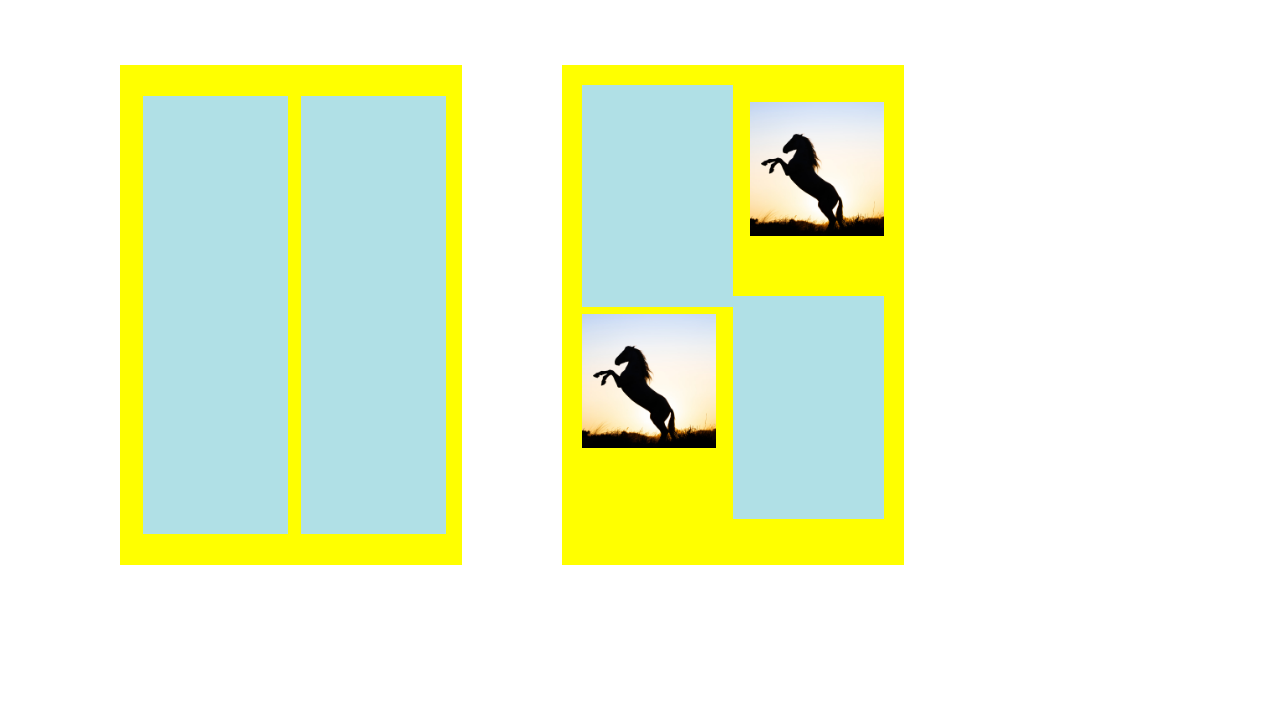
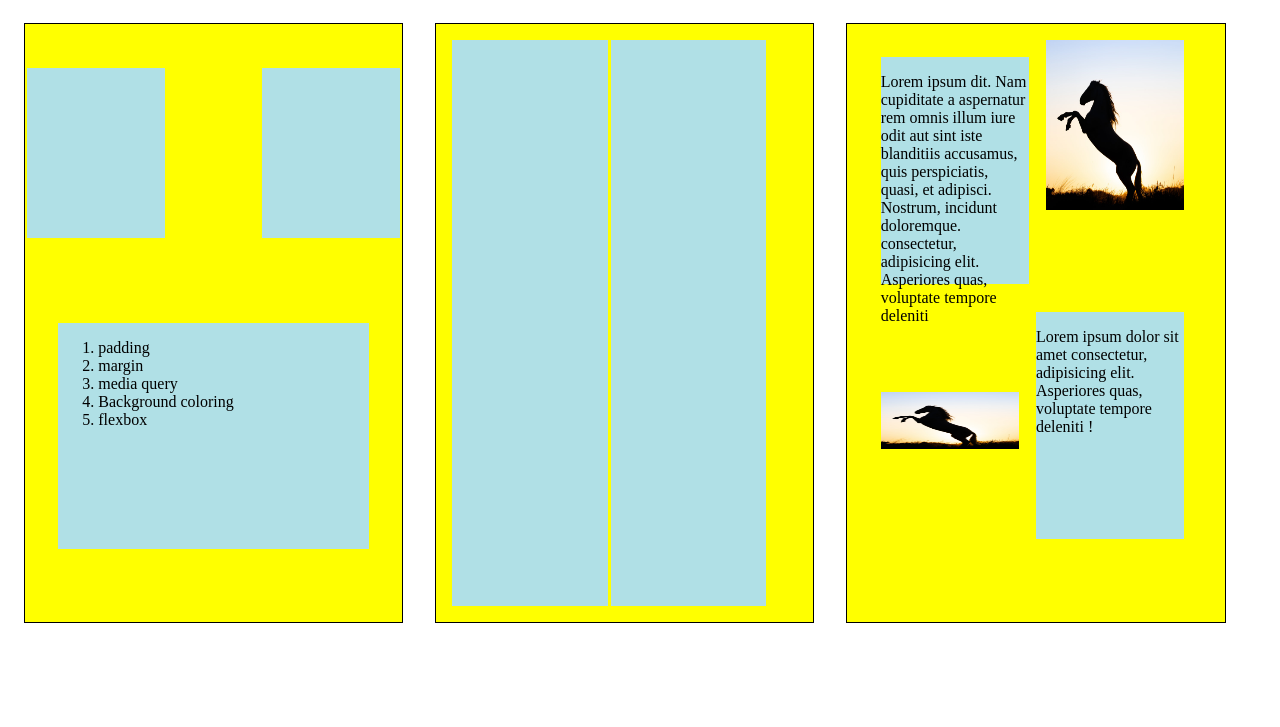
Before and after one commit to Adarshjain10/BOLT-E-commerce-Site, a plain HTML site: page test.html in a window 1280 px wide. Shown: the part 73-800 px from the top of the page. Drawn offline with Linux system fonts and the light colour scheme.

Commit message:
test files

```diff
--- /dev/null
+++ b/test.css
@@ -0,0 +1,222 @@
+.{
+
+}
+.wrapper{
+    width:100%;
+}
+.list{
+    color:black;
+}
+.h1{
+    text-align: center;
+}
+.box{
+    width:30%;
+    height: 600px;
+    border:1px solid black;
+    box-sizing: border-box;
+    float:left;
+    margin: 1em;
+    padding:1em;
+    display: flex;
+    flex-direction: row;
+    flex-wrap: wrap;
+    background-color:yellow;
+}
+.inner{
+    width: 50%;
+    background-color:powderblue;
+    height: 80%;
+}
+.sb{
+
+position: relative;
+
+    left:1%;
+}
+.first{
+    width:40%;
+    height: 30%;
+
+}
+.first1{
+    width:90%;
+    height: 40%;
+}
+.box1{
+    background-color: powderblue;
+    position: relative;
+    top: 5%;
+    left:-4%;
+
+
+}
+.box2{
+    background-color:powderblue;
+    position: relative;
+    top:5%;
+    left: 24%;
+
+}
+.box3{
+    background-color: powderblue;
+    position: relative;
+    width:40%;
+    top:5%;
+    left: 5%;
+
+
+}
+.third{
+    width: 43%;
+    height: 40%;
+
+}
+.b31{
+
+}
+.b32{
+	width: 45%;
+	height: 45%;
+	margin: 5%  ;
+	background-color:powderblue;
+	position: relative;
+	bottom: 65%;
+	left: 45%;
+
+}
+.img1{
+	position: relative;
+	left: 55%;
+	top: 40%;
+}
+.img2{
+	position: relative;
+	bottom: 30%;
+	left: 5%;
+}
+.bo1{
+    width: 45%;
+	height: 45%;
+
+	margin: 5% ;
+	background-color:powderblue;
+
+}
+.bo2{
+    width: 45%;
+	height: 45%;
+	margin: 5%  ;
+	background-color:powderblue;
+	position: relative;
+	bottom: 1%;
+	left: 45%;
+
+}
+/*.bo1{
+    background-color: aqua;
+    position: absolute;
+    margin:24px;
+}
+.bo2{
+    background-color: aqua;
+    position: absolute;
+    left:1230px;
+    top:17px;
+}
+.bo3{
+    background-color: aqua;
+    position: absolute;
+    top:299px;
+    left:961px;
+}
+.bo4{
+    background-color: aqua;
+    position: absolute;
+    top:251px;
+    left:1163px;
+    margin:15px;
+}*/
+@media screen and (min-width: 769px){  /*full screen = dimensions should be less*/
+        .box{
+            width:30%
+        }
+        .inner{
+
+            height: 100%;
+        }
+        .sm{
+            width: 45%;
+        }
+         .sb{
+            width: 45%;
+        }
+
+        .box1{
+            width: 40%;
+        }
+        .box2{
+            width: 40%;
+        }
+        .box3{
+            width: 90%;
+        }
+        .bo1,.bo2,.bo3,.bo4{
+            width: 43%;
+            height: 40%;
+
+        }
+
+}
+@media screen and (max-width: 768px){   /*small screen = dimensions should be large */
+    .box{
+        width:100%
+    }
+    .inner{
+
+        height: 30%;
+    }
+    .sm{
+        width: 100%;
+    }
+    .sb{
+        width: 100%;
+    }
+
+
+
+    .box1{
+        width: 40%;
+    }
+    .box2{
+        width: 40%;
+    }
+    .box3{
+        width: 80%;
+    }
+    .third{
+        width: 43%;
+        height: 40%;
+    }
+    /*.bo1{
+
+       margin:5%;
+
+    }
+    .bo2{
+
+        position: relative;
+        left:16%;
+        top:14%;
+
+    }
+    .bo3{
+
+        position: relative;
+        top:2%;
+    }
+    .bo4{
+        position: relative;
+
+    }*/
+}
--- a/test.html
+++ b/test.html
@@ -4,46 +4,60 @@
     <meta charset="UTF-8">
     <meta http-equiv="X-UA-Compatible" content="IE=edge">
     <meta name="viewport" content="width=device-width, initial-scale=1.0">
+    <link rel="stylesheet" type="text/css" href="test.css">
     <title>Document</title>
-    <link rel="stylesheet" href="styles.css" />
-
 
 </head>
 <body>
-			<div class="head">
-				<p>Walkover Assesment</p>
-			</div>
+    <h1>WalkOver Test</h1>
+    <div class="wrapper">
 
-	<div class="box">
+        <div class="box">
+
+            <div class="first box1">
+
+            </div>
+
+            <div class="first box2">
+
+            </div>
+            <div class="first1 box3">
+                <ol class="list">
+                    <li>padding
 
 
-			<div class="b2">
-				<div class="b21">
 
-				</div>
-				<div class="b22">
+                       </li>
+                    <li>margin</li>
+                    <li>media query</li>
+                    <li>Background coloring</li>
+                    <li> flexbox</li>
+                </ol>
+            </div>
+        </div>
+        <div class="box">
+            <div class="inner sm">
 
-				</div>
-			</div>
-			<div class="b3">
-				<div class="b31">
+            </div>
+            <div class="inner sb">
 
-				</div>
-				<div class="img1">
+            </div>
 
+        </div>
+        <div class="box">
+            <div class="third bo1">
+                <p>Lorem ipsum dit. Nam cupiditate a aspernatur rem omnis illum iure odit aut sint iste blanditiis accusamus, quis perspiciatis, quasi, et adipisci. Nostrum, incidunt doloremque. consectetur, adipisicing elit. Asperiores quas, voluptate tempore deleniti </p>
+            </div>
+            <div class="img1"></div>
+				<img src="images/images.jpg" width="40%" height="30%" >
+            <div class="third bo2"> <p>Lorem ipsum dolor sit amet consectetur, adipisicing elit. Asperiores quas, voluptate tempore deleniti !</p></div>
 
-				<img src="images/images.jpg" width="40%" height="40%" >
-			</div>
 			<div class="img2">
 				<img src="images/images.jpg" width="40%" height="40%">
 			</div>
-				<div class="b32">
 
 				</div>
-
-				</div>
-			</div>
-
-
+        </div>
+    </div>
 </body>
 </html>
```
